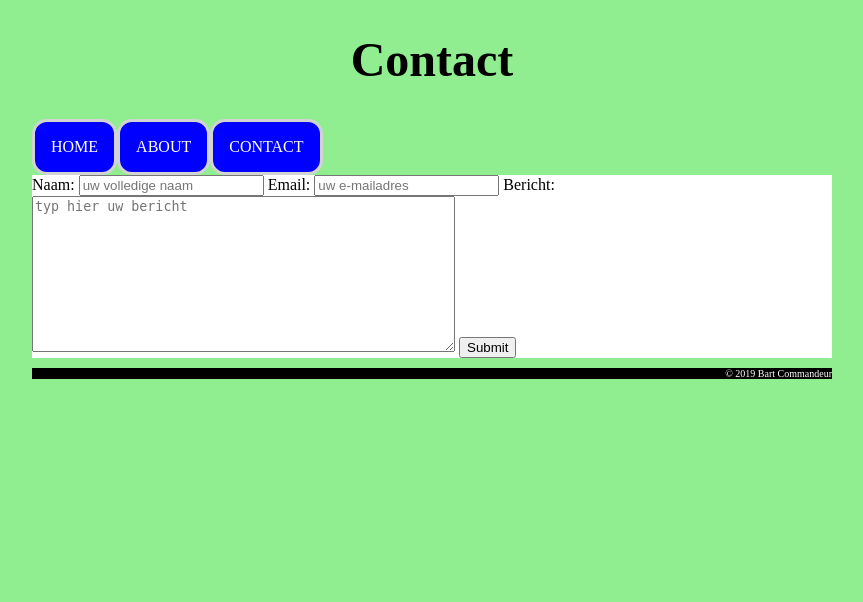
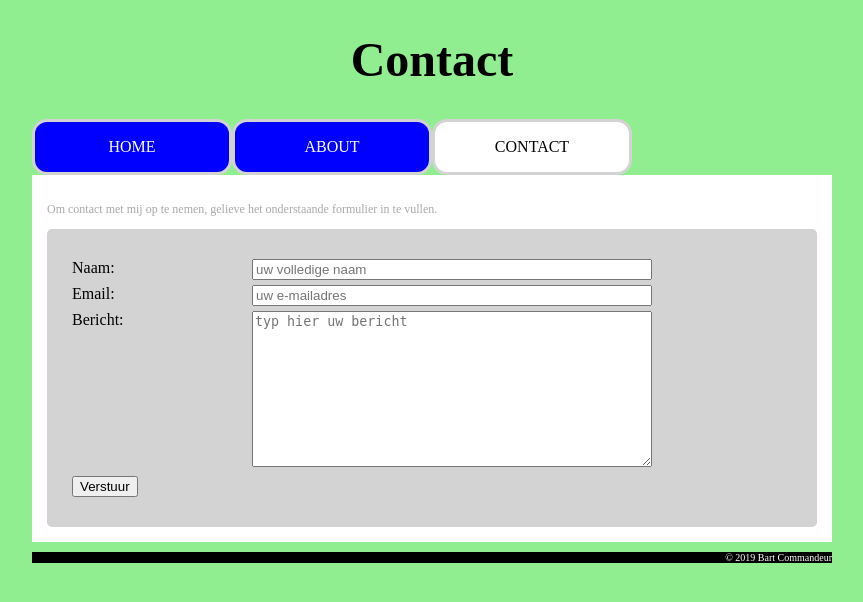
Before and after one commit to Caedendi/Educom_Curriculum, a PHP site: page /contact.html in a window 1280 px wide. Shown: the top 602 px of the page, without its empty margins (208-1071 px from the left). Run offline with PHP 8.4, Linux system fonts and the light colour scheme.

Commit message:
1.2 finished
added color to currently active
resized navigation buttons
added padding to main body
improved form field

```diff
--- a/opdracht_1.2/about.html
+++ b/opdracht_1.2/about.html
@@ -11,7 +11,7 @@
     <div class="navbar">
       <ul>
        <li><a href="index.html">HOME</a></li>
-       <li><a href="about.html">ABOUT</a></li>
+       <li><a class="active" href="about.html">ABOUT</a></li>
        <li><a href="contact.html">CONTACT</a></li>
       </ul>
     </div>
--- a/opdracht_1.2/contact.html
+++ b/opdracht_1.2/contact.html
@@ -12,21 +12,51 @@
       <ul>
        <li><a href="index.html">HOME</a></li>
        <li><a href="about.html">ABOUT</a></li>
-       <li><a href="contact.html">CONTACT</a></li>
+       <li><a class="active" href="contact.html">CONTACT</a></li>
       </ul>
     </div>
 
     <div class="mainBody">
        <!-- JH Extra: Probeer in opdracht 1.2 het formulier te stylen zonder <br> te gebruiken, dit werkt handiger als je later voor web en mobile werkt en alleen een andere stylesheet hoeft in te laden -->
+
+       <p>Om contact met mij op te nemen, gelieve het onderstaande formulier in te vullen.</p>
+
+       <div class="formfield">
          <form>
+           <div class="formrow">
+             <div class="label">
                <label for="naam">Naam:</label>
+             </div>
+             <div class="entry">
                <input type="text" name="name" placeholder="uw volledige naam">
+             </div>
+           </div>
+           <div class="formrow">
+             <div class="label">
                <label for="email">Email:</label>
+             </div>
+             <div class="entry">
                <input type="email" name="email" placeholder="uw e-mailadres">
+             </div>
+           </div>
+           <div class="formrow">
+             <div class="label">
                <label for="bericht">Bericht:</label>
+             </div>
+             <div class="entry">
                <textarea name="message" placeholder="typ hier uw bericht" rows="10" cols="50"></textarea>
-        <input type="submit">
+             </div>
+           </div>
+           <div class="formrow">
+             <div class="label">
+               <label for="submit"></label> <!-- empty label -->
+             </div>
+             <div>
+               <input type="submit" value="Verstuur">
+             </div>
+          </div>
          </form>
+       </div>
     </div>
 
     <footer>
--- a/opdracht_1.2/css/FirstExternalSheet.css
+++ b/opdracht_1.2/css/FirstExternalSheet.css
@@ -1,6 +1,10 @@
 /* Styling moet ervoor zorgen dat :
 
     v de pagina 800 pixels breed is en gecentreerd wordt op je beeldscherm, binnen de 800 pixels blijft de hoofdtekst links uitgelijnd. */
+* {
+  box-sizing: border-box;
+}
+
 body {
   background-color: lightgreen;
   margin: auto; /* align center */
@@ -15,7 +19,9 @@ h1 {
   text-align: center;
 }
 
-/* v de lijst die het menu voorstelt geen bullets bevat, en de items omkaderd zijn en op 1 regel achter elkaar staan.*/
+/*
+ * Navigation bar section
+ */
 .navbar ul {
   list-style-type: none; /* no bullet list */
   margin: 0;
@@ -26,16 +32,18 @@ h1 {
 
 .navbar li {
   float: left; /* elementen horizontaal naast elkaar */
+  width: 25%;
 }
 
 /* v de links in het menu geen underline hebben.
    v de links in het menu een witte tekst op een blauwe achtergrond hebben. */
 .navbar li a {
-  display: block;
+  display: inline-block;
   background-color: blue;
   color: white;
   text-align: center;
   padding: 16px;
+  width: 100%;
 
   text-decoration: none; /* no underline */
 
@@ -49,8 +57,22 @@ h1 {
   background-color: darkblue;
 }
 
+.navbar li a.active {
+  background-color: white;
+  color: black;
+}
+
+.navbar li a:hover:not(.active) {
+  background-color: blue;
+  color: white;
+}
+/*
+ * end navigation bar section
+ */
+
 .mainBody {
   background-color: white;
+  padding: 15px;
 }
 
 /* v de pagina-tekst een tekstgrootte van 12 pixels hebben en donkergrijs van kleur op een witte achtergrond.*/
@@ -59,6 +81,57 @@ h1 {
   color: DarkGray;
 }
 
+.mainBody li {
+  font-size: 12px;
+  color: DarkGray;
+}
+
+/*
+ * Forms section
+ *
+ * de inputvelden 400 pixels breed zijn, en de labels ervoor staan.
+ *
+ */
+.formfield {
+  border-radius: 5px;
+  background-color: lightgray;
+  padding: 25px;
+  /* margin: 0px 25px; */
+}
+
+.formrow {
+  margin: 5px 0px;
+}
+.label {
+  display: inline-block;
+  float: left;
+  width: 25%;
+}
+
+.entry {
+  float: left;
+  width: 75%;
+}
+
+input[type=text], input[type=email], textarea {
+  width: 400px;
+  /* width: 100%; */
+
+}
+
+input[type=submit] {
+  float: left;
+}
+
+.formrow:after {
+  content: "";
+  display: table;
+  clear: left;
+}
+/*
+ * end forms section
+ */
+
 /* v de footer een zwarte achtergrond heeft met witte letters, tekstgrootte van 10 pixels en rechts is uitgelijnd.*/
 footer {
   background-color: Black;
@@ -66,10 +139,3 @@ footer {
   font-size: 10px;
   text-align: right;
 }
-
-/* de inputvelden 400 pixels breed zijn, en de labels ervoor staan. */
-
-
-/*
-   Deel je HTML code in in divisies/elementen met een class en style je tags per divisie/element!
-*/
--- a/opdracht_1.2/index.html
+++ b/opdracht_1.2/index.html
@@ -10,7 +10,7 @@
 
     <div class="navbar">
       <ul>
-       <li><a href="index.html">HOME</a></li>
+       <li><a class="active" href="index.html">HOME</a></li>
        <li><a href="about.html">ABOUT</a></li>
        <li><a href="contact.html">CONTACT</a></li>
       </ul>
```
Lines whose indentation alone changed are shown as unchanged.
